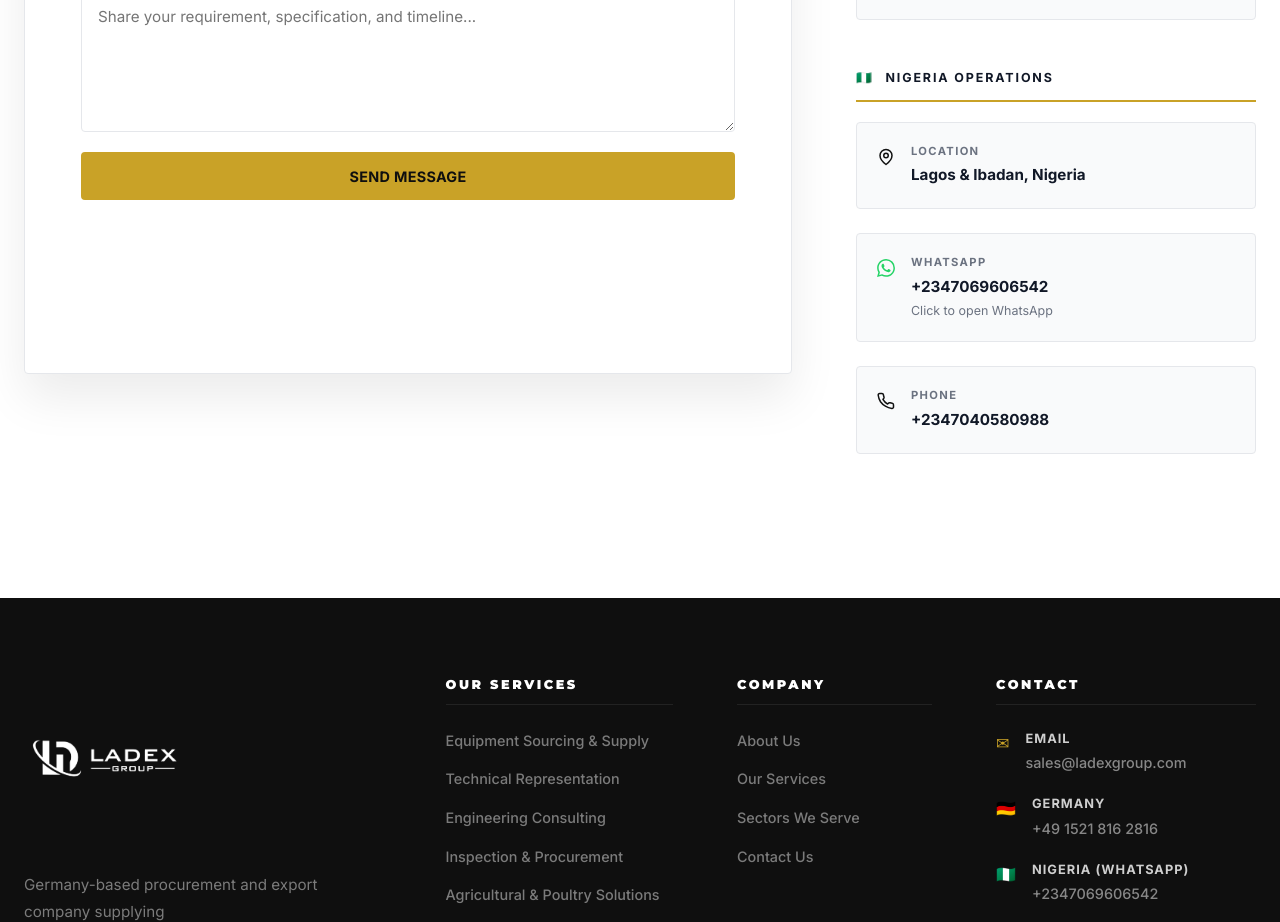
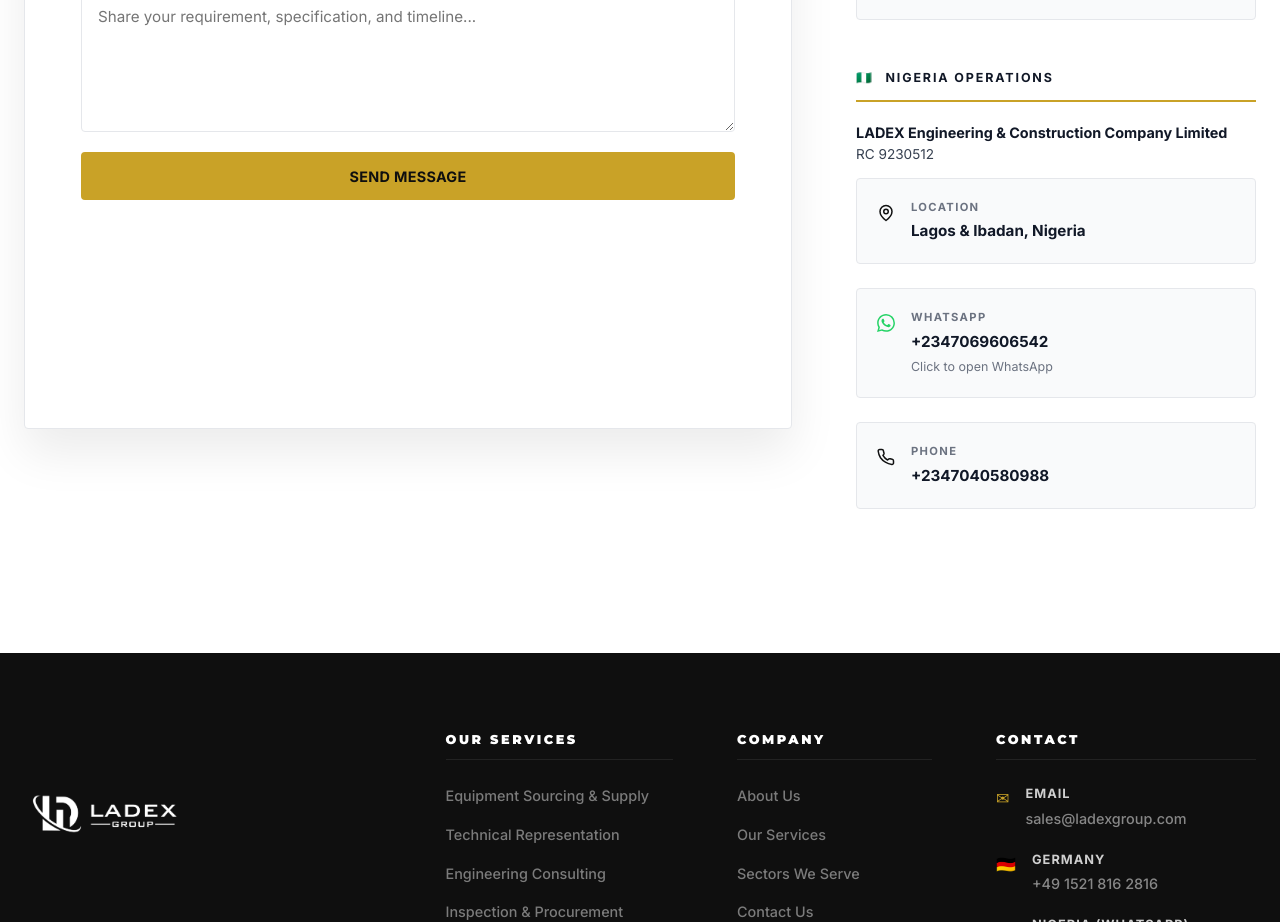
Before and after one commit to olaladejo-png/ladex-frontend, a Next.js app: page /contact in a window 1280 px wide. Shown: the part 960-1882 px from the top of the page. Built offline with nearby package versions, Linux system fonts and the light colour scheme; no server answers.

Commit message:
Update page.tsx
Update homepage text

```diff
--- a/src/app/contact/page.tsx
+++ b/src/app/contact/page.tsx
@@ -155,6 +155,15 @@
               <div className="info-section-title">
                 <span>🇳🇬</span> Nigeria Operations
               </div>
+
+              <div style={{ marginBottom: '0.85rem', fontSize: '0.9rem', lineHeight: 1.5 }}>
+                <div style={{ fontWeight: 700, color: 'var(--text-primary)' }} > LADEX Engineering &amp; Construction Company Limited </div>
+                <div style={{ color: 'var(--text-secondary)', fontSize: '0.85rem' }} > RC 9230512 </div>
+              </div>
+
+
+
+
               <div className="contact-card">
                 <div className="contact-card-item">
                   <div className="ccard-icon"><Icon name="map-pin" size={18} /></div>
```
